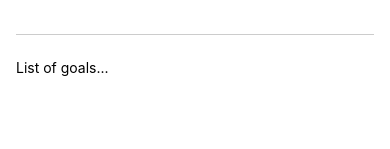
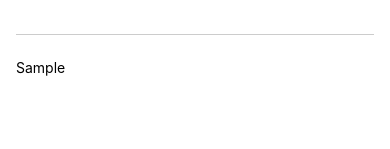
Before and after one commit to ernestoguevara92/ReactNativeCourse, a React Native app: screen / in a window 390 px wide. Both pictures are taken after typing "Sample" into the empty fields and a click on the button "ADD GOAL". Shown: the part 134-283 px from the top of the page. Built offline with nearby package versions, Linux system fonts and the light colour scheme.

Commit message:
rendering input goal

```diff
--- a/App.js
+++ b/App.js
@@ -3,13 +3,17 @@
 
 export default function App() {
   const [enteredGoal, setEnteredGoal] = useState('');
+  const [courseGoals, setCourseGoals] = useState([]);
 
   function goalInputHandler(enteredText) {
     setEnteredGoal(enteredText);
   }
 
   function addGoalHandler() {
-    console.log(enteredGoal);
+    setCourseGoals(currentGoals => [
+      ...currentGoals,
+      enteredGoal
+    ]);
   }
 
   return (
@@ -26,7 +30,7 @@
       />
      </View>
      <View style={styles.goalsContainer}>
-      <Text>List of goals...</Text>
+      {courseGoals.map((goal) => <Text key={goal}>{goal}</Text>)}
      </View>
     </View>
   );
```
